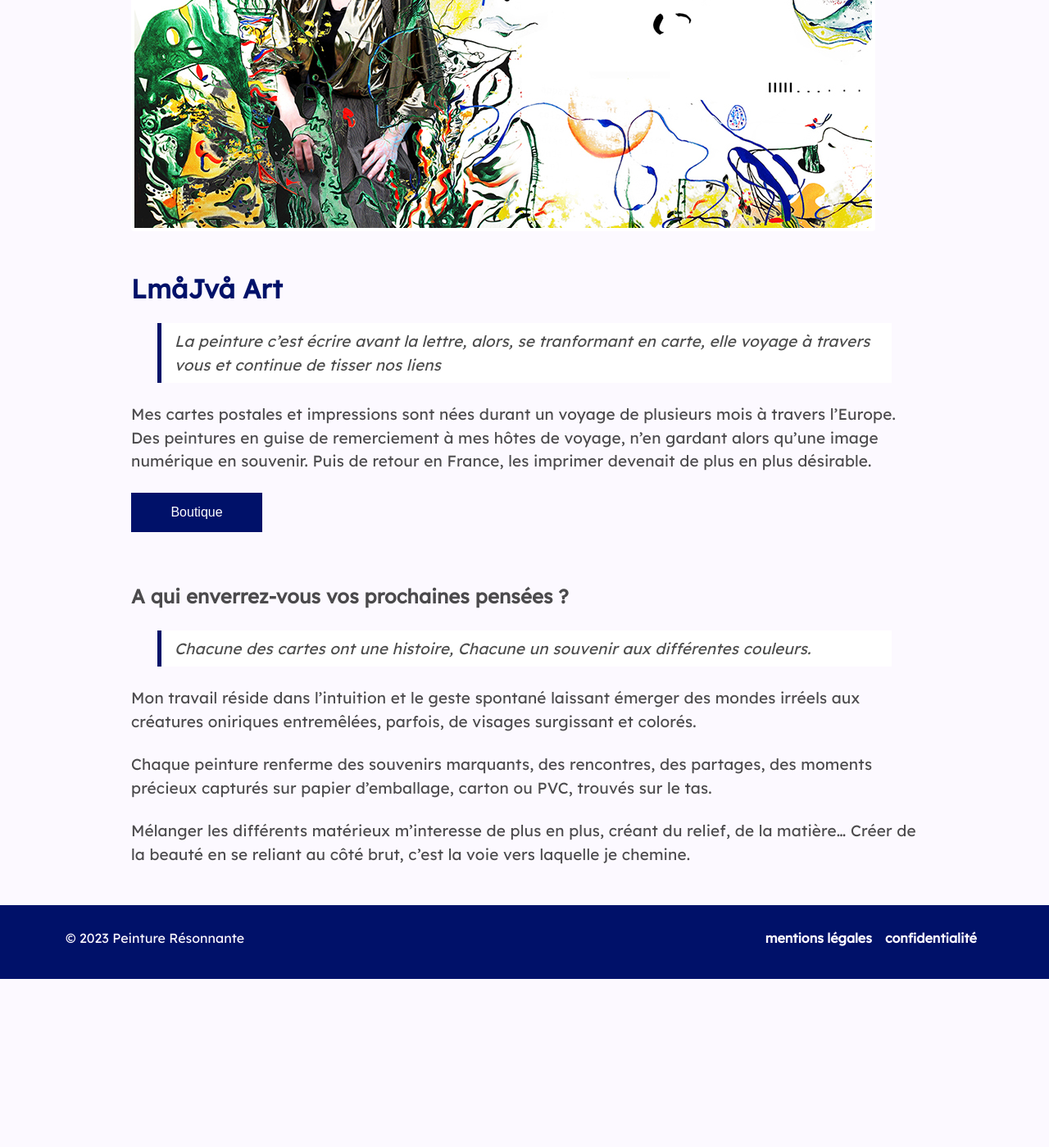
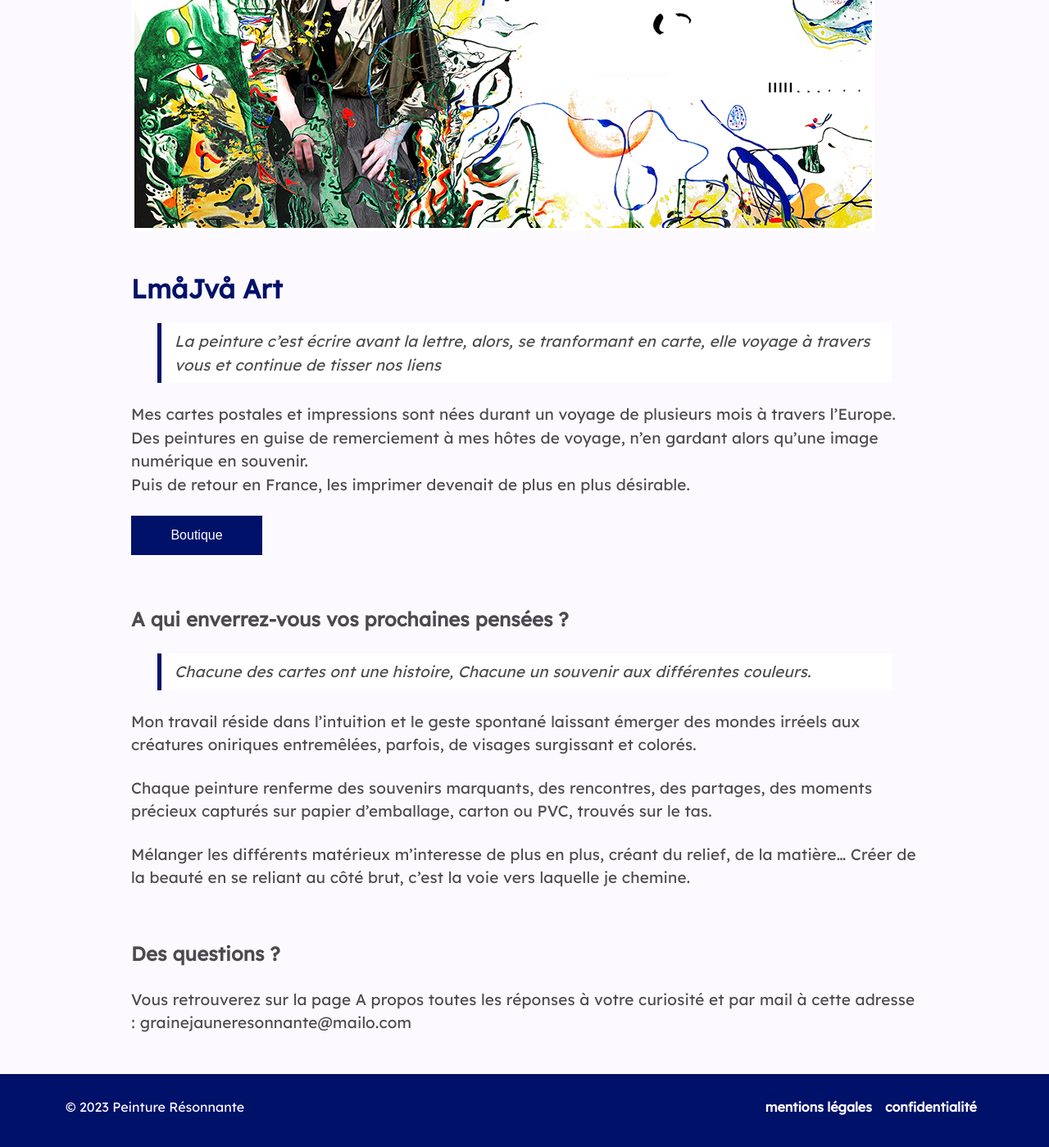
Before and after one commit to LmaJva/website, a Jekyll site: the page built from index.md, in a window 1280 px wide and 1400 px high, scrolled down 359 px. Shown: the whole window at 82% size. Built offline with Jekyll 4.4.1, drawn with Linux system fonts in a browser that asks for light colours; nearby versions of some CDN libraries; before the commit the page ends 1553 px from its top, so only the background shows below that.

Commit message:
Update uvp - br .md

```diff
--- a/_includes/uvp.md
+++ b/_includes/uvp.md
@@ -19,8 +19,8 @@
 
 > La peinture c’est écrire avant la lettre, alors, se tranformant en carte, elle voyage à travers vous et continue de tisser nos liens
 
-Mes cartes postales et impressions sont nées durant un voyage de plusieurs mois à travers l’Europe.
-Des peintures en guise de remerciement à mes hôtes de voyage, n'en gardant alors qu'une image numérique en souvenir.
+Mes cartes postales et impressions sont nées durant un voyage de plusieurs mois à travers l’Europe. <br>
+Des peintures en guise de remerciement à mes hôtes de voyage, n'en gardant alors qu'une image numérique en souvenir.<br>
 Puis de retour en France, les imprimer devenait de plus en plus désirable.
 
 <a class="button" href="https://boutique.peintureresonnante.fr" target="_blank" >
@@ -37,3 +37,8 @@ Mon travail réside dans l'intuition et le geste spontané laissant émerger des
 Chaque peinture renferme des souvenirs marquants, des rencontres, des partages, des moments précieux capturés sur papier d'emballage, carton ou PVC, trouvés sur le tas.
 
 Mélanger les différents matérieux m'interesse de plus en plus, créant du relief, de la matière... Créer de la beauté en se reliant au côté brut, c'est la voie vers laquelle je chemine.
+
+#### Des questions ?
+
+Vous retrouverez sur la page A propos toutes les réponses à votre curiosité et par mail à cette adresse :
+grainejauneresonnante@mailo.com
```
